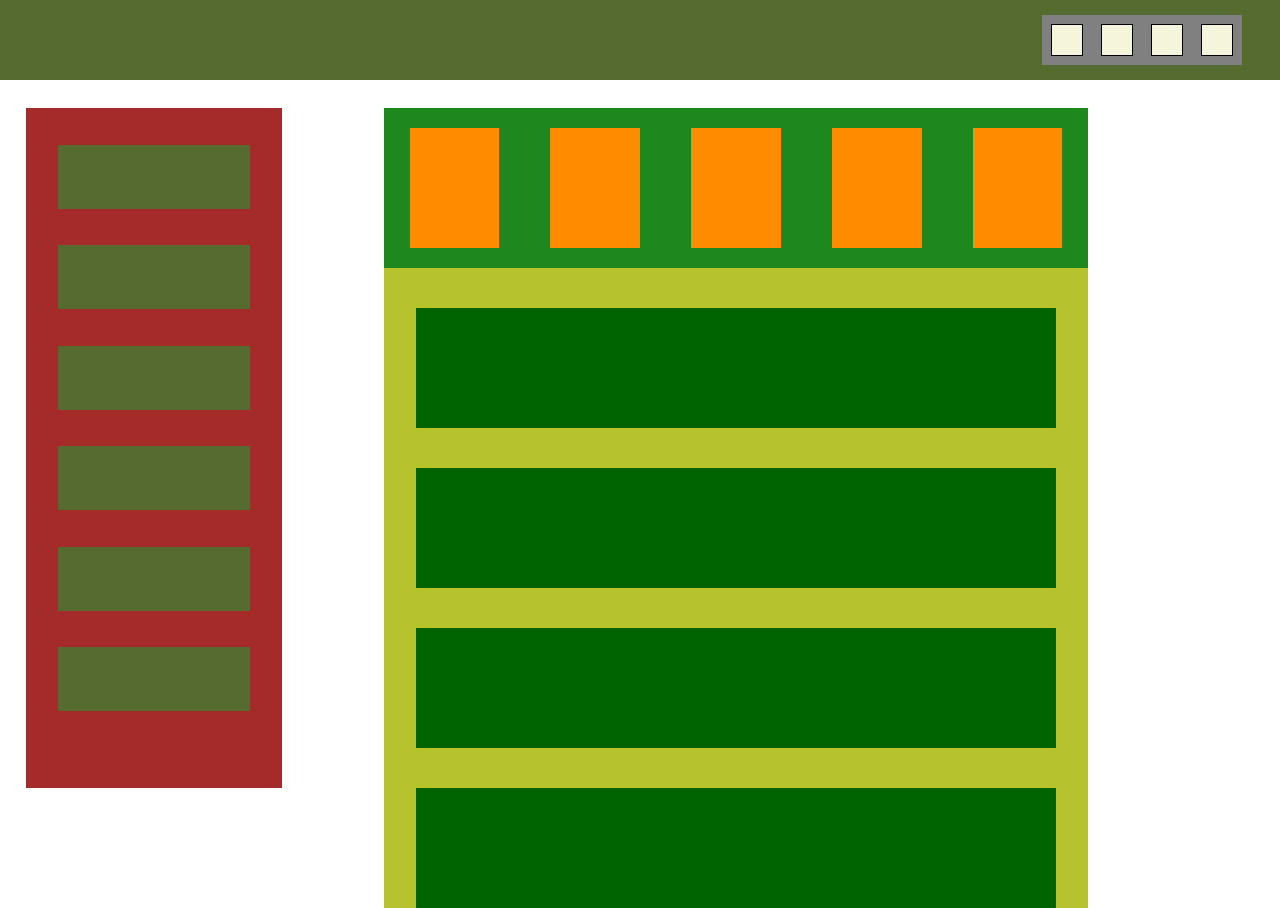
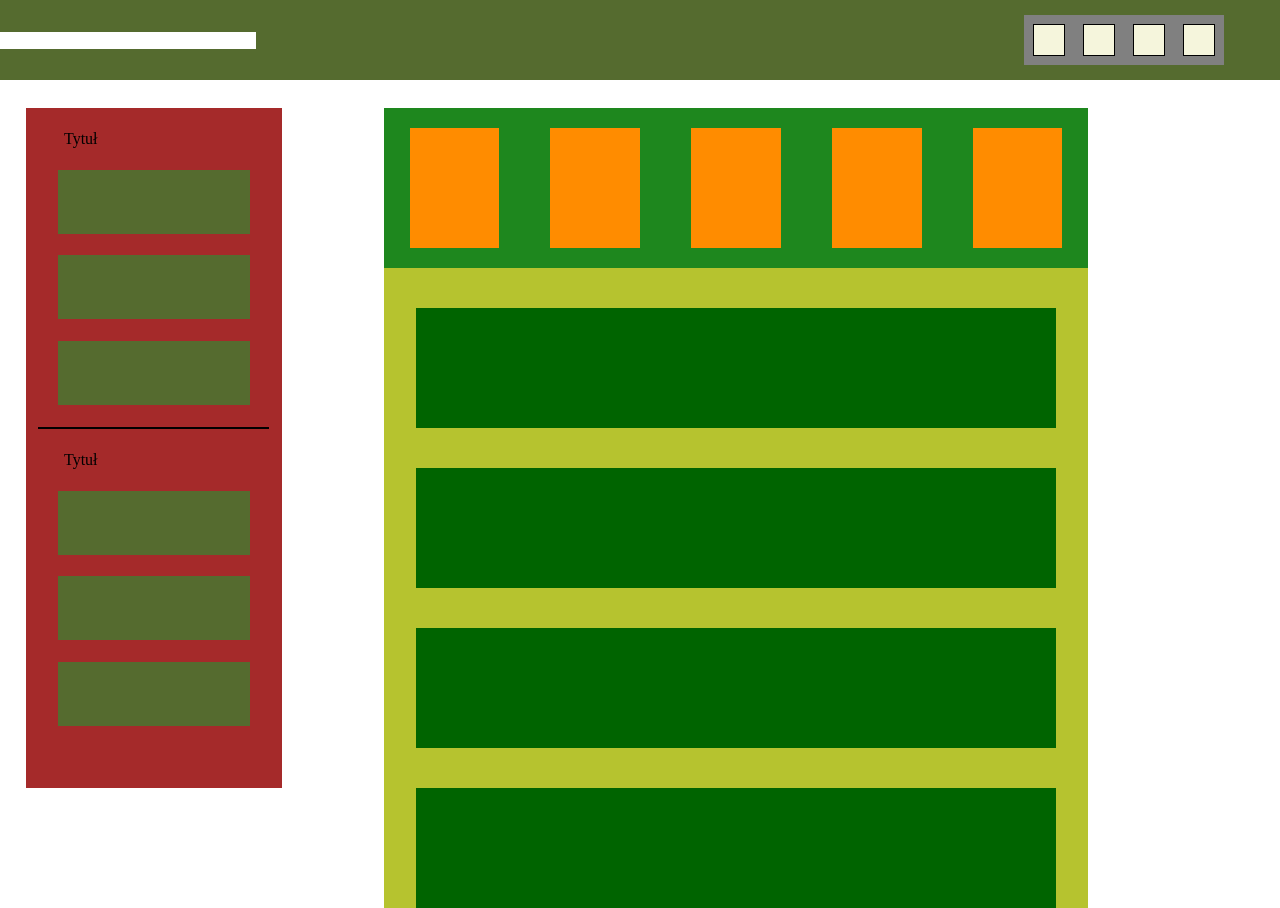
Before and after one commit to AniaPas/simple-page-layout, a plain HTML site: page index.html in a window 1280 px wide. Drawn offline with Linux system fonts and the light colour scheme.

Commit message:
changing flex into  grid on header etc

```diff
--- a/index.html
+++ b/index.html
@@ -14,7 +14,7 @@
 <body>
 <header>
     <div class="header header-layout ">
-        <!--<input class="header--input">-->
+        <input class="header--input header--input-layout">
         <div class="header-box">
             <div class="header--box--element"></div>
             <div class="header--box--element"></div>
@@ -25,9 +25,12 @@
 </header>
 
 <sidebar class="sidebar sidebar-layout">
+    <p class="sidebar--title">Tytuł</p>
     <div class="sidebar--sidebar"></div>
     <div class="sidebar--sidebar"></div>
     <div class="sidebar--sidebar"></div>
+    <div class="sidebar--divider"></div>
+    <p class="sidebar--title">Tytuł</p>
     <div class="sidebar--sidebar"></div>
     <div class="sidebar--sidebar"></div>
     <div class="sidebar--sidebar"></div>
--- a/src/components/header/style.scss
+++ b/src/components/header/style.scss
@@ -1,11 +1,17 @@
 .header {
-    display: flex;
-    flex-direction: row;
-    flex-wrap: wrap;
-    justify-content: flex-end;
+    display: grid;
+    grid-template-columns: 20vw auto 20vw;
     align-items: center;
 
+    .header--input {
+
+        grid-column: 1/2;
+        border: 0;
+        border-radius: 0;
+
+    }
     .header-box {
+        grid-column: 3/4;
         display: flex;
         flex-direction: row;
         background-color: gray;
--- a/src/components/layout/style.scss
+++ b/src/components/layout/style.scss
@@ -10,13 +10,15 @@
     justify-content: center;
 
         .header-layout {
+    z-index: 5;
     position: fixed;
     width: 100vw;
     height: 10vh;
     grid-column: 1/4;
     grid-row: 1/2;
     background-color: darkolivegreen;
-        }
+
+    }
         .sidebar-layout {
     //position: fixed;
     width: 20vw;
--- a/src/components/sidebar/style.scss
+++ b/src/components/sidebar/style.scss
@@ -1,4 +1,5 @@
 .sidebar {
+
     display: flex;
     position: relative;
     justify-content: space-evenly;
@@ -7,25 +8,28 @@
     flex-wrap: wrap;
     padding-bottom: 5vh;
 
-    /*::before {
 
-        content: "";
-        position: absolute;
-        width: 18vw;
-        height:2px;
-        background-color: rgb(0, 0, 0);
-
-    }*/
     .sidebar--sidebar {
 
         background-color: darkolivegreen;
         width: 15vw;
         height: 8vh;
-            .sidebar__box {
-
-                margin-top: 50px;
 
 
-            }
+
+    }
+   .sidebar--divider{
+    width: 18vw;
+    height: 2px;
+    background-color: black;
+   }
+    .sidebar--title {
+        align-self:flex-start;
+        display: inline-block;
+        margin-left: 3vw;
+        position: relative;
+
+
+
     }
 }
```
Also changed, not shown: src/components/header/style.css, src/components/layout/style.css, src/components/sidebar/style.css, 3 other files.
